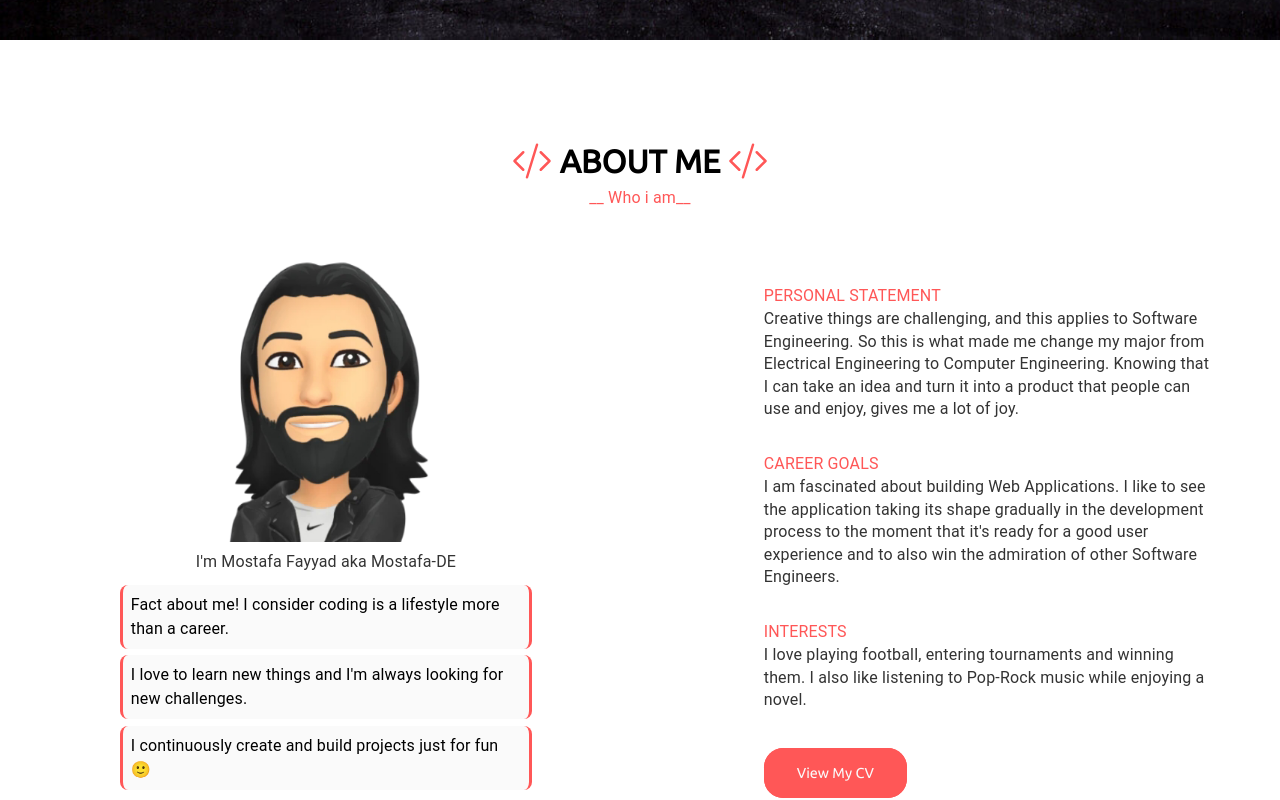
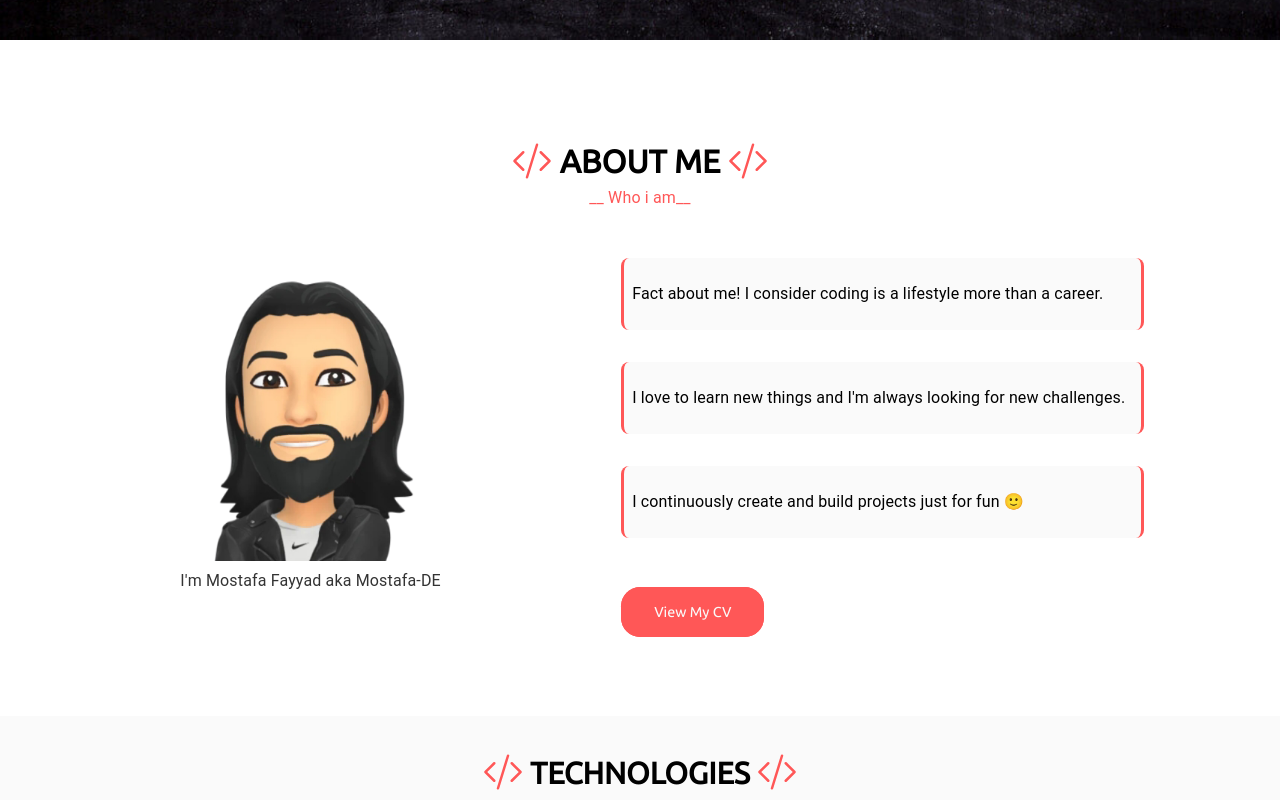
Before and after one commit to Mostafa-DE/Mostafa-DE-Portfolio, a Next.js app: page / in a window 1280 px wide. Shown: the part 760-1560 px from the top of the page. Built offline with nearby package versions, Linux system fonts and the light colour scheme.

Commit message:
* Change AboutMe section to be more simple and straight forward.

```diff
--- a/components/AboutMe/AboutMe.styled.tsx
+++ b/components/AboutMe/AboutMe.styled.tsx
@@ -2,9 +2,6 @@ import {styled} from "@mui/system";
 import theme from "@/styles/theme"
 
 export const AboutMeContainer = styled("div")({
-    display: "flex",
-    justifyContent: "center",
-    alignItems: "center",
     margin: "5rem 0 0 0",
 
     ".whoIam": {
@@ -21,7 +18,7 @@ export const AboutMeContainer = styled("div")({
 
     ".containerImgAndTxt": {
         display: "flex",
-        justifyContent: "space-evenly",
+        justifyContent: "space-between",
         alignItems: "center",
     },
 
@@ -30,25 +27,13 @@ export const AboutMeContainer = styled("div")({
         height: "300px",
     },
 
-    ".containerTxt": {
-        fontSize: "1.2rem",
-        margin: "0 0 0 7rem",
-        width: "35%",
-    },
-
-    ".txtParagraph": {
-        fontSize: "1rem",
-        color: "#333",
-        lineHeight: "1.4rem",
-    },
-
-    ".titleParagraph": {
-        margin: "2rem 0 0 0",
-        color: theme.palette.primary.main,
-    },
-
     ".container-Btn": {
         margin: "3rem 0 0 0",
+        [theme.breakpoints.down("md")]: {
+            display: "flex",
+            justifyContent: "center",
+            margin: "1rem 0 0 0",
+        }
     },
 
     ".cvBtn": {
@@ -70,14 +55,17 @@ export const AboutMeContainer = styled("div")({
     },
 
     ".descriptionAboutMe": {
-        margin: "0.2rem 0",
-        padding: "0.5rem",
+        margin: "1rem 0",
+        padding: "1.5rem 1rem",
         borderLeft: "3px solid",
         borderRight: "3px solid",
         borderRadius: "0.5rem",
         paddingLeft: "0.5rem",
         borderColor: theme.palette.primary.main,
         backgroundColor: theme.palette.common.white,
+        [theme.breakpoints.down("xs")]: {
+            margin: "0.8rem 0.5rem",
+        }
     },
 
     "@media (max-width: 1188px)": {
--- a/components/AboutMe/AboutMe.tsx
+++ b/components/AboutMe/AboutMe.tsx
@@ -1,6 +1,6 @@
 import {AboutMeContainer} from "./AboutMe.styled";
 import {BsCodeSlash} from "react-icons/bs";
-import {data, cvLink, descriptionAboutMe} from "./data"
+import {cvLink, descriptionAboutMe} from "./data"
 import Image from "next/image";
 import Box from "@mui/material/Box";
 import {Typography} from "@mui/material";
@@ -9,13 +9,23 @@ import theme from "@/styles/theme";
 export default function AboutMe(): JSX.Element {
     return (
         <AboutMeContainer id="aboutMe">
-            <Box className="container">
+            <Box display="flex" flexDirection="column" alignItems="center">
                 <h1 className="title">
                     <BsCodeSlash className="codeIcon"/> About Me {" "}
                     <BsCodeSlash className="codeIcon"/>
                 </h1>
                 <Typography className="whoIam">__ Who i am__</Typography>
-                <Box className="containerImgAndTxt">
+            </Box>
+
+            <Box display="flex"
+                 alignItems="center"
+                 justifyContent="space-evenly"
+                 sx={{
+                     [theme.breakpoints.down("md")]: {
+                         flexDirection: "column",
+                     }
+                 }}
+            >
                 <Box display="flex" flexDirection="column" alignItems="center">
                     <Image
                         src="/mostafa-avatar.png"
@@ -27,25 +37,16 @@ export default function AboutMe(): JSX.Element {
                     <Typography variant="body1" sx={{margin: "0.5rem 0", color: theme.palette.common.black}}>
                         {"I'm"} Mostafa Fayyad aka Mostafa-DE
                     </Typography>
-                        <Box sx={{width: "80%"}} display="flex" flexDirection="column">
+                </Box>
+
+                <Box display="flex" flexDirection="column">
                     {descriptionAboutMe.map((text: string, idx: number) => {
                         return (
                             <Typography className="descriptionAboutMe" key={idx} variant="body1">
                                 {text}
                             </Typography>
                         );
-                            })
-                            }
-                        </Box>
-                    </Box>
-
-                    <Box className="containerTxt">
-                        {data.map((text: { title: string, content: string }, idx: number) => (
-                            <Box key={idx}>
-                                <Typography variant="body1" className="titleParagraph">{text.title}</Typography>
-                                <Typography variant="body2" className="txtParagraph">{text.content}</Typography>
-                            </Box>
-                        ))}
+                    })}
                     <Box className="container-Btn">
                         <a className="cvBtn" href={cvLink} target="_blank" rel="noreferrer">
                             View My CV
@@ -53,7 +54,6 @@ export default function AboutMe(): JSX.Element {
                     </Box>
                 </Box>
             </Box>
-            </Box>
         </AboutMeContainer>
     );
 }
--- a/components/AboutMe/data.ts
+++ b/components/AboutMe/data.ts
@@ -1,29 +1,3 @@
-export const data = [
-    {
-        title: "PERSONAL STATEMENT",
-        content: `
-            Creative things are challenging, and this applies to Software
-            Engineering. So this is what made me change my major from
-            Electrical Engineering to Computer Engineering. Knowing that I can
-            take an idea and turn it into a product that people can use and
-            enjoy, gives me a lot of joy.`
-    },
-    {
-        title: "CAREER GOALS",
-        content: `
-            I am fascinated about building Web Applications. I like to see the
-            application taking its shape gradually in the development process
-            to the moment that it's ready for a good user experience and to
-            also win the admiration of other Software Engineers.`
-    },
-    {
-        title: "INTERESTS",
-        content: `
-            I love playing football, entering tournaments and winning them. I
-            also like listening to Pop-Rock music while enjoying a novel.`
-    }
-]
-
 export const cvLink = "https://drive.google.com/file/d/1lXcO84sYvtcDIpnjr_yvuxXTomp_0pKY/view?usp=share_link"
 
 export const descriptionAboutMe = [
```
Lines whose indentation alone changed are shown as unchanged.
